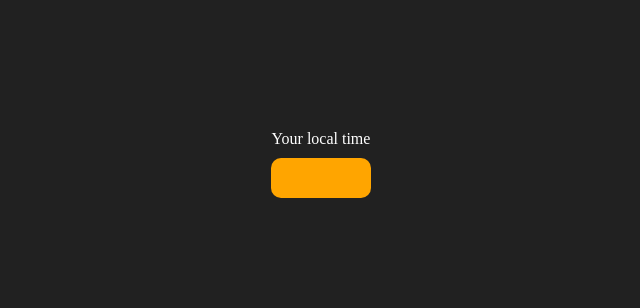
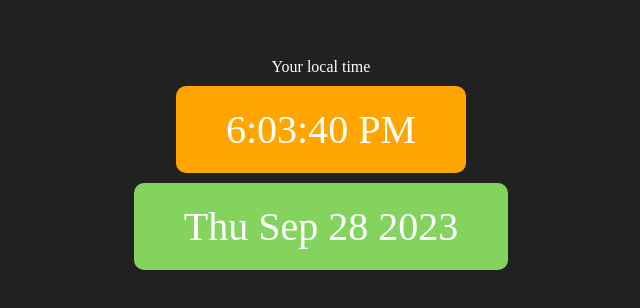
Before and after one commit to axankit/Learning-Javascript-, a plain HTML site: page Projects/Digital Clock/index.html in a window 1280 px wide. Shown: the part 244-552 px from the top of the page, without its empty margins (319-959 px from the left). Drawn offline with Linux system fonts and the light colour scheme; files that its build step writes are made by us from their sources.

Commit message:
build the digital clock

```diff
--- a/Projects/Digital Clock/index.html
+++ b/Projects/Digital Clock/index.html
@@ -4,7 +4,7 @@
     <meta charset="UTF-8" />
     <meta name="viewport" content="width=device-width, initial-scale=1.0" />
     <meta http-equiv="X-UA-Compatible" content="ie=edge" />
-    <link rel="stylesheet" type="text/css" href="../styles.css" />
+    <!-- <link rel="stylesheet" type="text/css" href="../styles.css" /> -->
     <title>Your Local Time</title>
     <style>
       body {
@@ -25,6 +25,14 @@
         margin-top: 10px;
         border-radius: 10px;
       }
+
+      #day{
+        font-size: 40px;
+        background-color: rgba(148, 242, 105, 0.852);
+        padding: 20px 50px;
+        margin-top: 10px;
+        border-radius: 10px;
+      }
     </style>
   </head>
   <body>
@@ -32,6 +40,7 @@
     <div class="center">
       <div id="banner"><span>Your local time</span></div>
       <div id="clock"></div>
+      <div id="day"></div>
     </div>
     <script src="main.js"></script>
   </body>
--- a/Projects/Digital Clock/main.js
+++ b/Projects/Digital Clock/main.js
@@ -0,0 +1,14 @@
+const clock = document.getElementById("clock");
+
+const day = document.getElementById("day");
+
+
+
+setInterval(function () {
+     let date = new Date();
+
+     clock.innerHTML=date.toLocaleTimeString()
+
+     day.innerHTML=date.toDateString()
+
+     }, 1000);
```
